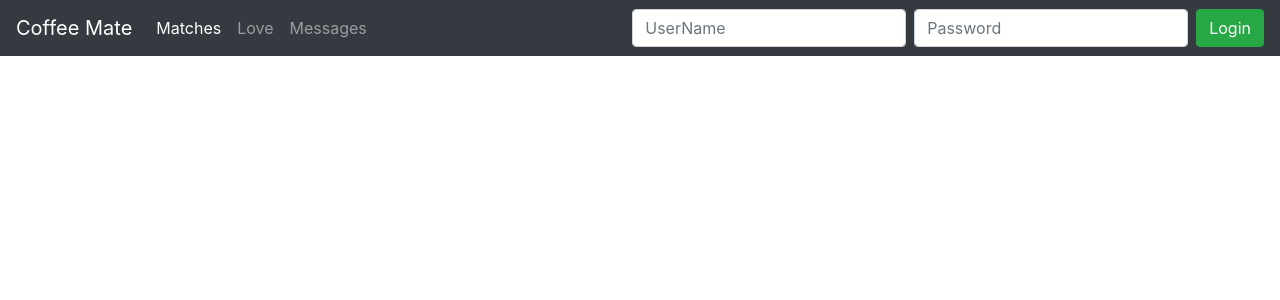
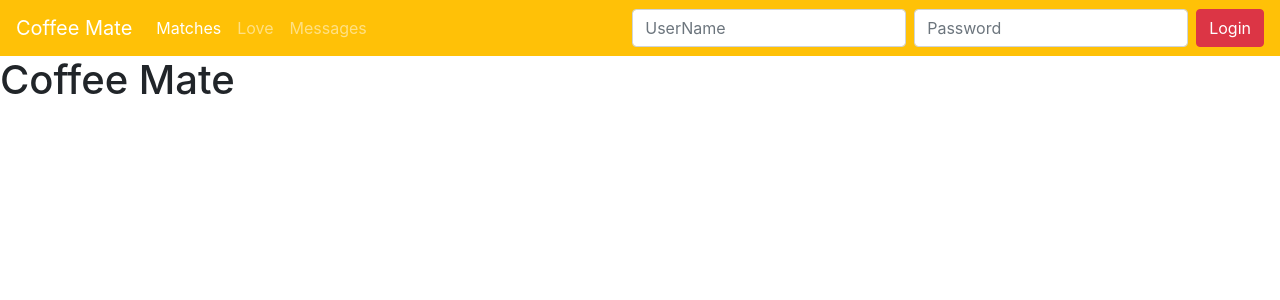
Before and after one commit to colburnrose/CoffeeMate, an Angular app in the folder CoffeeMate-SPA/: page / in a window 1280 px wide. Shown: the top 300 px of the page. Built offline with nearby package versions, Linux system fonts and the light colour scheme; no server answers.

Commit message:
updated form and removed fixed-form bootstrap component

```diff
--- a/CoffeeMate-SPA/src/app/nav/nav.component.html
+++ b/CoffeeMate-SPA/src/app/nav/nav.component.html
@@ -1,4 +1,4 @@
-<nav class="navbar navbar-expand-md navbar-dark fixed-top bg-dark">
+<nav class="navbar navbar-expand-md navbar-dark bg-warning">
   <a class="navbar-brand" href="#">Coffee Mate</a>
 
     <ul class="navbar-nav mr-auto">
@@ -17,7 +17,7 @@
     <form class="form-inline my-2 my-lg-0">
       <input class="form-control mr-sm-2" type="text" placeholder="UserName" >
       <input class="form-control mr-sm-2" type="password" placeholder="Password" >
-      <button class="btn btn-success my-2 my-sm-0" type="submit">Login</button>
+      <button class="btn btn-danger my-2 my-sm-0" type="submit">Login</button>
     </form>
 
 </nav>
```
